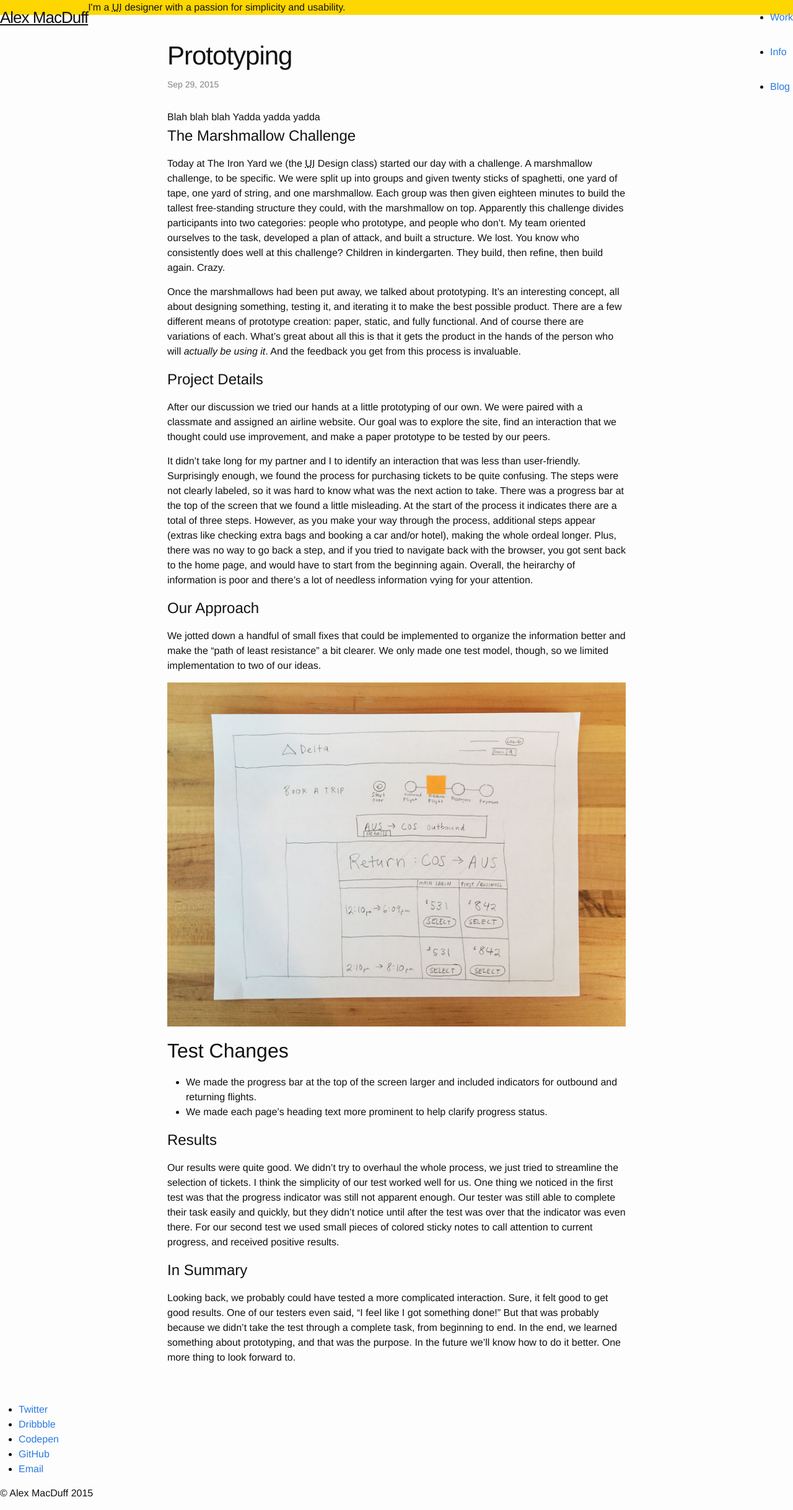
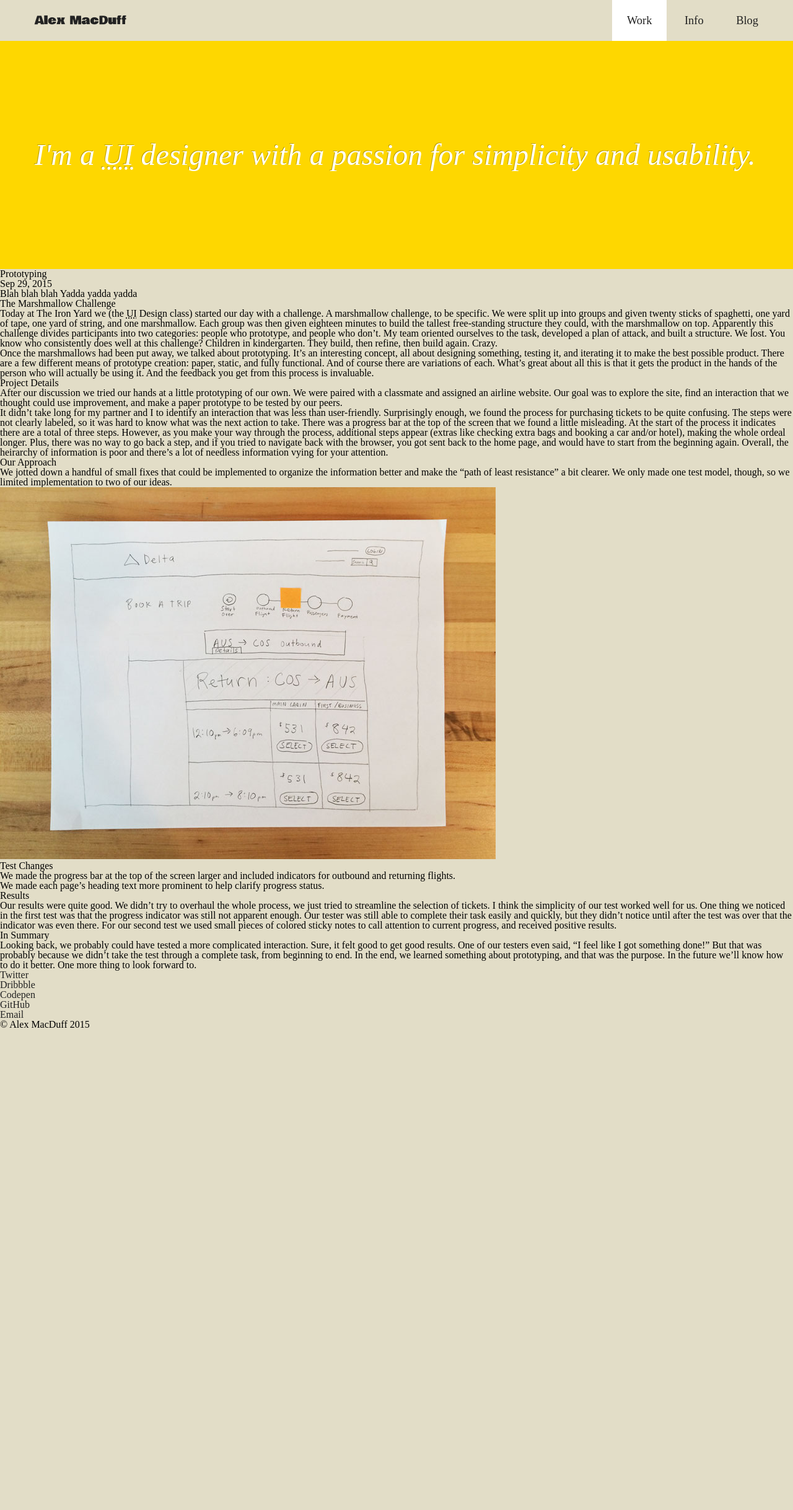
Before and after one commit to amacduff/alex-macduff-design, a Jekyll site: the page built from _posts/2015-09-29-prototyping.md, in a window 1280 px wide. Shown: the whole page at 62% size. Built offline with Jekyll 4.4.1, drawn with Linux system fonts in a browser that asks for light colours; some web fonts are replaced; after the commit the page ends 1661 px from its top, so only the background shows below that.

Commit message:
Add styling for header

```diff
--- a/_includes/head.html
+++ b/_includes/head.html
@@ -6,6 +6,7 @@
 	<title>{% if page.title %}{{ page.title }}{% else %}{{ site.title }}{% endif %}</title>
 	<meta name="description" content="{% if page.excerpt %}{{ page.excerpt | strip_html | strip_newlines | truncate: 160 }}{% else %}{{ site.description }}{% endif %}">
 
+	<link rel="stylesheet" href="{{ "/css/reset.css" | prepend: site.baseurl }}">
 	<link rel="stylesheet" href="{{ "/css/main.css" | prepend: site.baseurl }}">
 	<link rel="canonical" href="{{ page.url | replace:'index.html','' | prepend: site.baseurl | prepend: site.url }}">
 	<link rel="alternate" type="application/rss+xml" title="{{ site.title }}" href="{{ "/feed.xml" | prepend: site.baseurl | prepend: site.url }}" />
--- a/_includes/header.html
+++ b/_includes/header.html
@@ -2,12 +2,14 @@
 
     <div class="top-bar">
 
-        <a class="site-title" href="{{ site.baseurl }}/">{{ site.title }}</a>
+        <div class="site-title">
+            <a href="{{ site.baseurl }}/">{{ site.title }}</a>
+        </div>
 
         <nav class="site-nav">
 
             <ul>
-                <li><a href="#">Work</a></li>
+                <li><a href="#" class="selected">Work</a></li>
                 <li><a href="#">Info</a></li>
                 <li><a href="#">Blog</a></li>
             </ul>
--- /dev/null
+++ b/_sass/_global.scss
@@ -0,0 +1,13 @@
+/* Global Styles */
+
+body {
+	background-color: $color-background;
+	font: {
+		family: $font-text;
+	}
+}
+
+a {
+	color: $color-text;
+	text-decoration: none;
+}
--- a/_sass/_header.scss
+++ b/_sass/_header.scss
@@ -1,5 +1,53 @@
-/* Global Styles */
+/* Header */
+
+.top-bar {
+	overflow: hidden;
+	font: {
+		@include fntz(1.15);
+	}
+}
+
+.site-title {
+	box-sizing: border-box;
+	font: {
+		family: $font-heading;
+	}
+	@include grid(6);
+	padding: 1.5rem 1.5rem 1.5rem 3.5rem;
+}
+
+.site-nav {
+	@include grid(6);
+
+	ul {
+		overflow: hidden;
+		padding: 1.5rem 2rem 1.5rem 0;
+		text-align: right;
+
+		li {
+			display: inline-block;
+
+			a {
+				padding: 1.5rem;
+			}
+
+		}
+
+	}
+
+}
+
+.selected {
+	background-color: $color-highlight;
+}
 
 .ui-designer {
 	background-color: $color-accent;
+	color: $color-highlight;
+	font: {
+		@include fntz(3);
+		style: italic;
+	}
+	padding: 10rem 3.5rem;
+	text-shadow: -1px -1px 0 $color-shadow;
 }
--- /dev/null
+++ b/_sass/_mixins.scss
@@ -0,0 +1,22 @@
+/* Mixins */
+
+$tot-width: 100%;
+$tot-num-col: 12;
+$gut-width: 4%;
+$col-width: ($tot-width - (($tot-num-col - 1)*$gut-width))/$tot-num-col;
+
+@mixin grid($col-num) {
+	float: left;
+	width: ($col-width*$col-num)+(($col-num - 1)*$gut-width);
+	margin-right: $gut-width;
+
+	&:last-child {
+		margin-right: 0;
+	}
+
+}
+
+@mixin fntz($rem){
+	size: (($rem*16) + px);
+	size: ($rem + rem);
+}
--- a/_sass/_variables.scss
+++ b/_sass/_variables.scss
@@ -2,4 +2,17 @@
 
 // Color
 
+$color-text: #222222;
+$color-subhead: #666666;
+$color-background: #E2DDC7;
 $color-accent: #FED700;
+$color-highlight: #FFFFFF;
+$color-shadow: rgba(0, 0, 0, 0.25);
+
+
+// Typography
+
+@import url(https://fonts.googleapis.com/css?family=Bowlby+One|IM+Fell+English:400,400italic);
+
+$font-heading: 'Bowlby One', sans-serif;
+$font-text: 'IM Fell English', serif;
--- a/css/main.scss
+++ b/css/main.scss
@@ -4,51 +4,10 @@
 @charset "utf-8";
 
 
-
-// Our variables
-$base-font-family: Helvetica, Arial, sans-serif;
-$base-font-size:   16px;
-$small-font-size:  $base-font-size * 0.875;
-$base-line-height: 1.5;
-
-$spacing-unit:     30px;
-
-$text-color:       #111;
-$background-color: #fdfdfd;
-$brand-color:      #2a7ae2;
-
-$grey-color:       #828282;
-$grey-color-light: lighten($grey-color, 40%);
-$grey-color-dark:  darken($grey-color, 25%);
-
-// Width of the content area
-$content-width:    800px;
-
-$on-palm:          600px;
-$on-laptop:        800px;
-
-
-
-// Using media queries with like this:
-// @include media-query($on-palm) {
-//     .wrapper {
-//         padding-right: $spacing-unit / 2;
-//         padding-left: $spacing-unit / 2;
-//     }
-// }
-@mixin media-query($device) {
-    @media screen and (max-width: $device) {
-        @content;
-    }
-}
-
-
-
 // Import partials from `sass_dir` (defaults to `_sass`)
 @import
         "variables",
-        "base",
-        "header",
-        "layout",
-        "syntax-highlighting"
+        "mixins",
+        "global",
+        "header"
 ;
--- /dev/null
+++ b/css/reset.css
@@ -0,0 +1,48 @@
+/* http://meyerweb.com/eric/tools/css/reset/
+   v2.0 | 20110126
+   License: none (public domain)
+*/
+
+html, body, div, span, applet, object, iframe,
+h1, h2, h3, h4, h5, h6, p, blockquote, pre,
+a, abbr, acronym, address, big, cite, code,
+del, dfn, em, img, ins, kbd, q, s, samp,
+small, strike, strong, sub, sup, tt, var,
+b, u, i, center,
+dl, dt, dd, ol, ul, li,
+fieldset, form, label, legend,
+table, caption, tbody, tfoot, thead, tr, th, td,
+article, aside, canvas, details, embed,
+figure, figcaption, footer, header, hgroup,
+menu, nav, output, ruby, section, summary,
+time, mark, audio, video {
+	margin: 0;
+	padding: 0;
+	border: 0;
+	font-size: 100%;
+	font: inherit;
+	vertical-align: baseline;
+}
+/* HTML5 display-role reset for older browsers */
+article, aside, details, figcaption, figure,
+footer, header, hgroup, menu, nav, section {
+	display: block;
+}
+body {
+	line-height: 1;
+}
+ol, ul {
+	list-style: none;
+}
+blockquote, q {
+	quotes: none;
+}
+blockquote:before, blockquote:after,
+q:before, q:after {
+	content: '';
+	content: none;
+}
+table {
+	border-collapse: collapse;
+	border-spacing: 0;
+}
```
Lines whose indentation alone changed are shown as unchanged.
